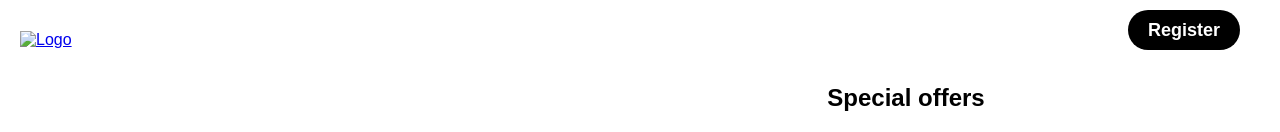
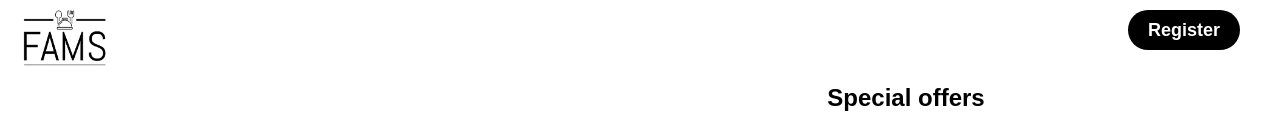
Before and after one commit to Florian-Venet/uber-eats-clone, a plain HTML site: page html/commande.html in a window 1280 px wide. Shown: the top 132 px of the page. Drawn offline with Linux system fonts and the light colour scheme; a script that the page names is missing.

Commit message:
login v2

```diff
--- a/html/commande.html
+++ b/html/commande.html
@@ -10,7 +10,7 @@
     <!-- Header-->
     <header>
       <a href="../index.html">
-        <img src="../img/logo-noir.png.png" alt="Logo" class="logo-image">
+        <img src="../img/logo-noir.png" alt="Logo" class="logo-image">
       </a>
 
         <div class="button-container">
```
